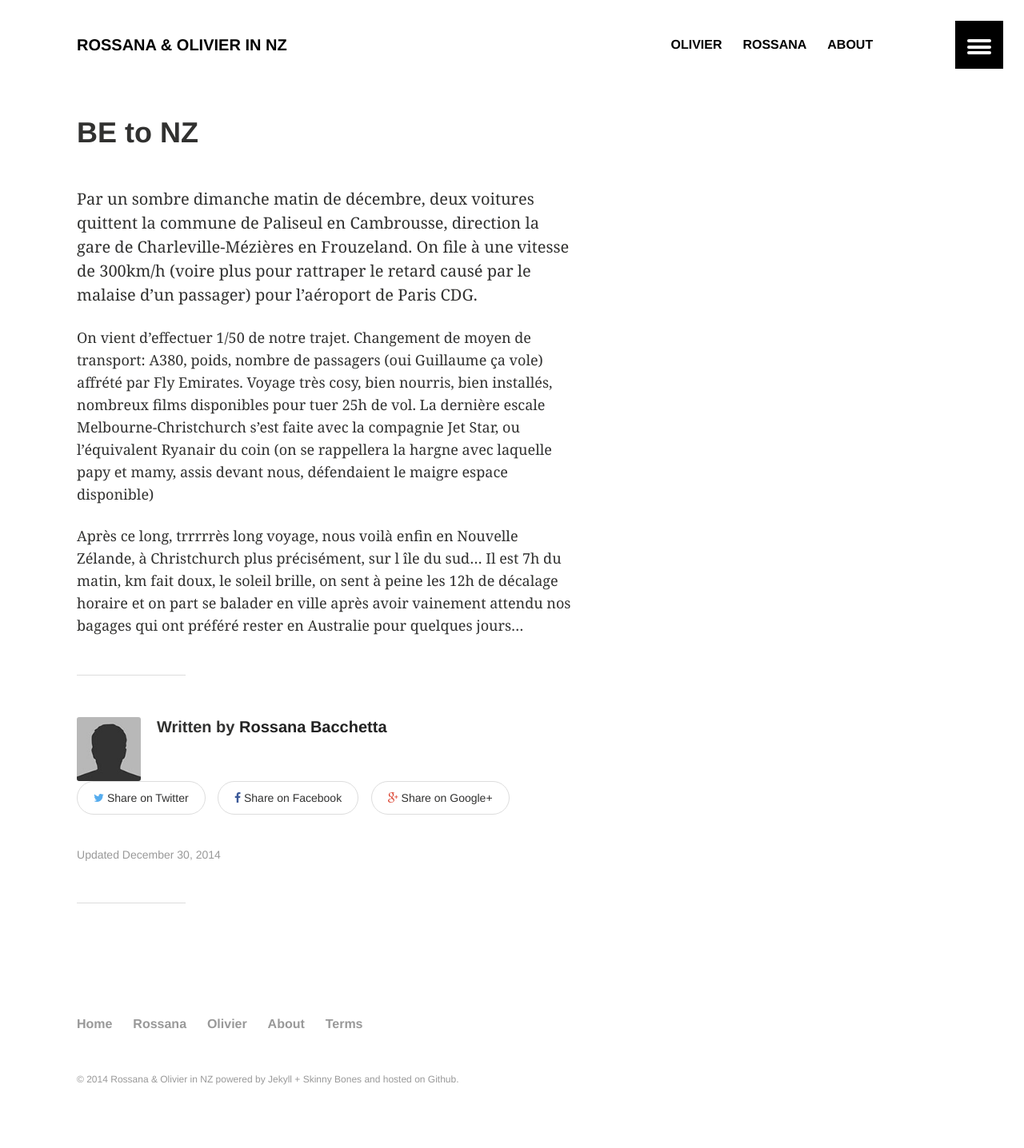
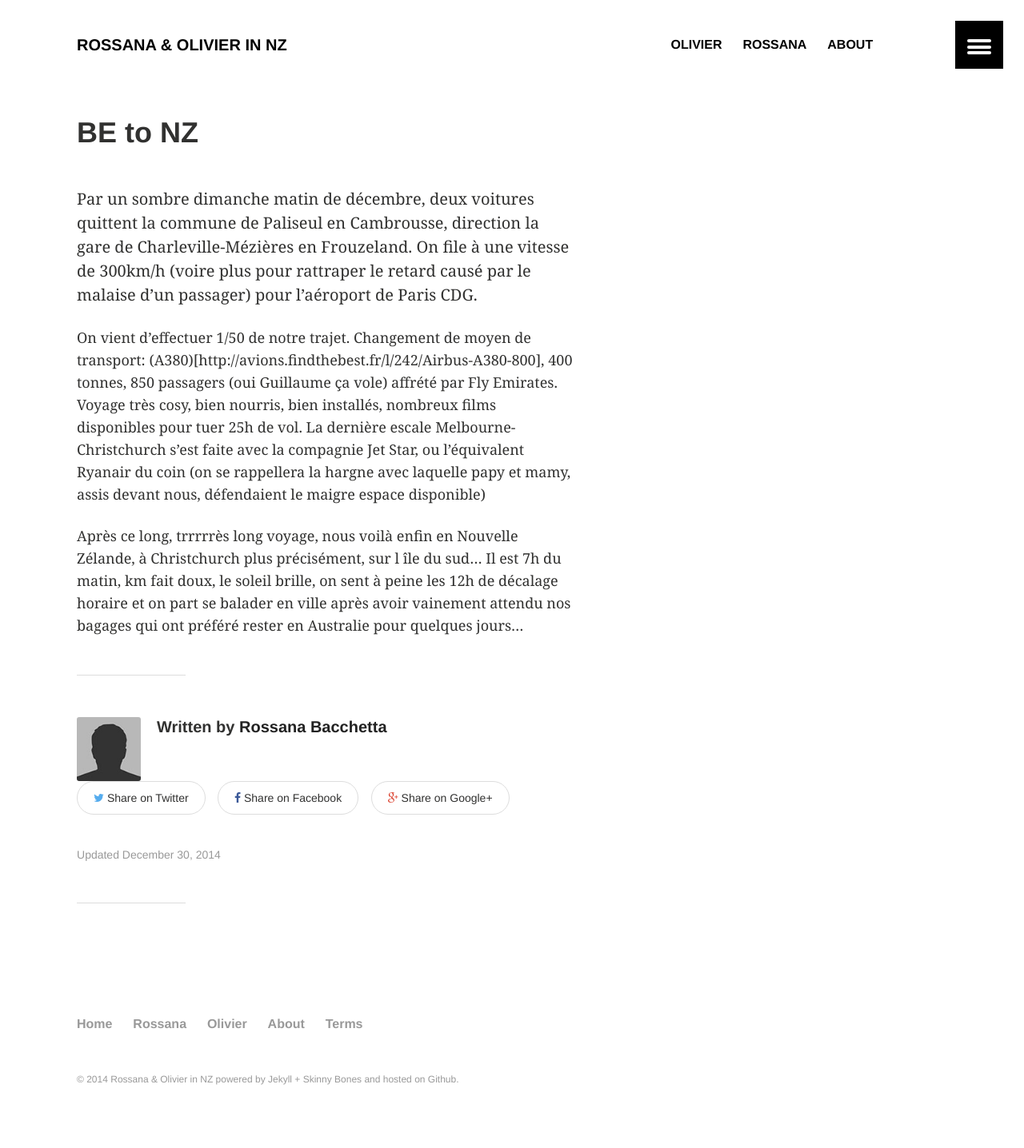
Before and after one commit to rokiwi/old, a Jekyll site: the page built from _posts/articles/2014-12-30-be-to-nz.md, in a window 1280 px wide. Shown: the whole page at 80% size. Built offline with Jekyll 4.4.1, drawn with Linux system fonts in a browser that asks for light colours; comment, search, counter and statistics services are not loaded.

Commit message:
Update 2014-12-30-be-to-nz.md

```diff
--- a/_posts/articles/2014-12-30-be-to-nz.md
+++ b/_posts/articles/2014-12-30-be-to-nz.md
@@ -9,6 +9,6 @@ published: true
 
 Par un sombre dimanche matin de décembre, deux voitures quittent la commune de Paliseul en Cambrousse, direction la gare de Charleville-Mézières en Frouzeland. On file à une vitesse de 300km/h (voire plus pour rattraper le retard causé par le malaise d'un passager) pour l'aéroport de Paris CDG.
 
-On vient d'effectuer 1/50 de notre trajet. Changement de moyen de transport: A380, poids, nombre de passagers (oui Guillaume ça vole) affrété par Fly Emirates. Voyage très cosy, bien nourris, bien installés, nombreux films disponibles pour tuer 25h de vol. La dernière escale Melbourne-Christchurch s'est faite avec la compagnie Jet Star, ou l'équivalent Ryanair du coin (on se rappellera la hargne avec laquelle papy et mamy, assis devant nous, défendaient le maigre espace disponible)
+On vient d'effectuer 1/50 de notre trajet. Changement de moyen de transport: (A380)[http://avions.findthebest.fr/l/242/Airbus-A380-800], 400 tonnes, 850 passagers (oui Guillaume ça vole) affrété par Fly Emirates. Voyage très cosy, bien nourris, bien installés, nombreux films disponibles pour tuer 25h de vol. La dernière escale Melbourne-Christchurch s'est faite avec la compagnie Jet Star, ou l'équivalent Ryanair du coin (on se rappellera la hargne avec laquelle papy et mamy, assis devant nous, défendaient le maigre espace disponible)
 
 Après ce long, trrrrrès long voyage, nous voilà enfin en Nouvelle Zélande, à Christchurch plus précisément, sur l île du sud... Il est 7h du matin, km fait doux, le soleil brille, on sent à peine les 12h de décalage horaire et on part se balader en ville après avoir vainement attendu nos bagages qui ont préféré rester en Australie pour quelques jours...
```
